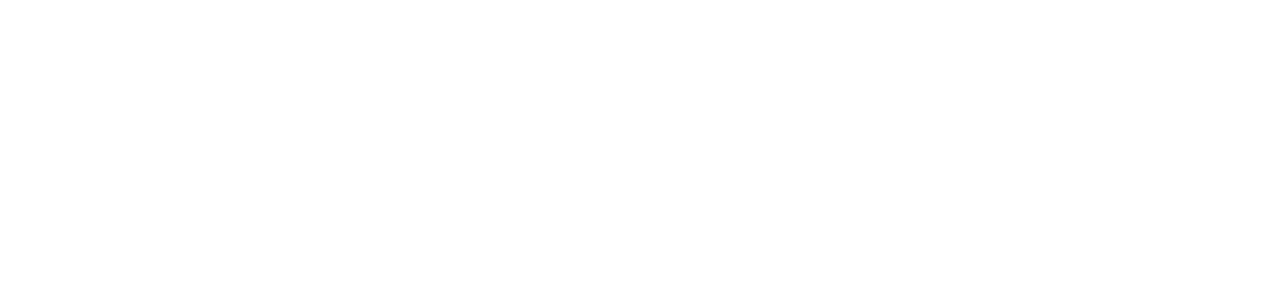
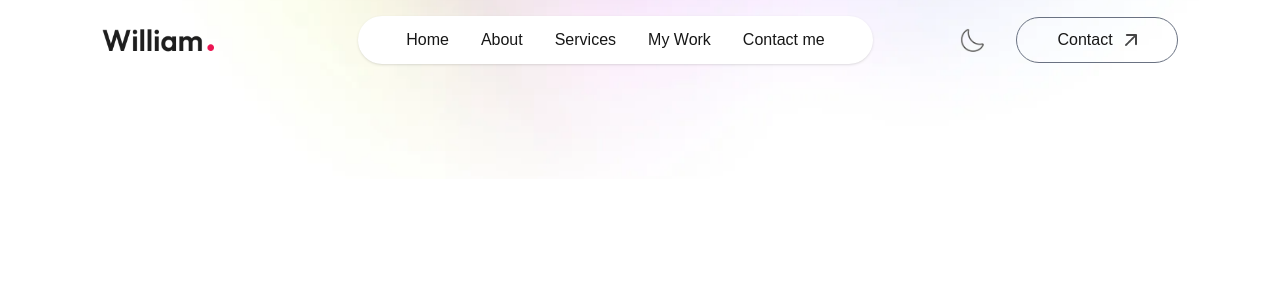
Before and after one commit to khannsameer/NextJs_MyPortfolio, a Next.js app: page / in a window 1280 px wide. Shown: the top 300 px of the page. Built offline with nearby package versions, Linux system fonts and the light colour scheme; a web font is replaced by a local one.

Commit message:
Add Navbar component and update styles
- Added Navbar.jsx component
- Updated globals.css for styling
- Updated page.js to include Navbar

```diff
--- a/app/globals.css
+++ b/app/globals.css
@@ -1,5 +1,45 @@
 @import "tailwindcss";
 
-* {
+/* * {
   font-family: Outfit;
+} */
+:root {
+  --background: #ffffff;
+  --foreground: #171717;
 }
+
+@theme inline {
+  --color-background: var(--background);
+  --color-foreground: var(--foreground);
+  --font-sans: var(--font-geist-sans);
+  --font-mono: var(--font-geist-mono);
+  --font-outfit: var(--font-outfit);
+  --font-ovo: var(--font-ovo);
+}
+
+@media (prefers-color-scheme: dark) {
+  :root {
+    --background: #0a0a0a;
+    --foreground: #ededed;
+  }
+}
+
+body {
+  background: var(--background);
+  color: var(--foreground);
+  font-family: Arial, Helvetica, sans-serif;
+}
+
+@layer utilities {
+  .hover-light {
+    background-color: #fcf4ff;
+  }
+
+  .hover-dark {
+    background-color: #2a004a;
+  }
+
+  .dark-theme {
+    background-color: #11001f;
+  }
+}
--- a/app/page.js
+++ b/app/page.js
@@ -1,3 +1,10 @@
+"use client";
+import Navbar from "@/components/Navbar";
+
 export default function Home() {
-  return <></>;
+  return (
+    <>
+      <Navbar />
+    </>
+  );
 }
--- /dev/null
+++ b/components/Navbar.jsx
@@ -0,0 +1,82 @@
+import { assets } from "@/assets/assets";
+import Image from "next/image";
+import Link from "next/link";
+import React from "react";
+
+const Navbar = () => {
+  return (
+    <>
+      <div className="fixed top-0 right-0 w-11/12 -z-10 translate-y-[-80%]">
+        <Image src={assets.header_bg_color} alt="" className="w-full" />
+      </div>
+      <nav className="w-full fixed px-5 lg:px-8 xl:px-[8%] py-4 flex items-center justify-between z-50">
+        <Link href="#top">
+          <Image
+            src={assets.logo}
+            priority={true}
+            className="w-28 cursor-pointer mr-14"
+            alt=""
+          />
+        </Link>
+        <ul className="hidden md:flex items-center gap-6 lg:gap-8 rounded-full px-12 py-3 bg-white shadow-sm bg-opacity-50">
+          <li>
+            <Link href="#top" className="font-ovo">
+              Home
+            </Link>
+          </li>
+          <li>
+            <Link href="#about" className="font-ovo">
+              About
+            </Link>
+          </li>
+          <li>
+            <Link href="#services" className="font-ovo">
+              Services
+            </Link>
+          </li>
+          <li>
+            <Link href="#work" className="font-ovo">
+              My Work
+            </Link>
+          </li>
+          <li>
+            <Link href="#contact" className="font-ovo">
+              Contact me
+            </Link>
+          </li>
+        </ul>
+        <div className="flex items-center gap-4">
+          <button>
+            <Image
+              src={assets.moon_icon}
+              alt=""
+              className="w-6 cursor-pointer"
+            />
+          </button>
+          <Link
+            href="#contact"
+            className="hidden lg:flex items-center gap-3 px-10 py-2.5 border border-gray-500 rounded-full ml-4 font-ovo"
+          >
+            Contact{" "}
+            <Image
+              src={assets.arrow_icon}
+              priority={true}
+              className="w-3"
+              alt=""
+            />
+          </Link>
+
+          <button className="block md:hidden ml-3">
+            <Image
+              src={assets.menu_black}
+              alt=""
+              className="w-6 cursor-pointer"
+            />
+          </button>
+        </div>
+      </nav>
+    </>
+  );
+};
+
+export default Navbar;
```
